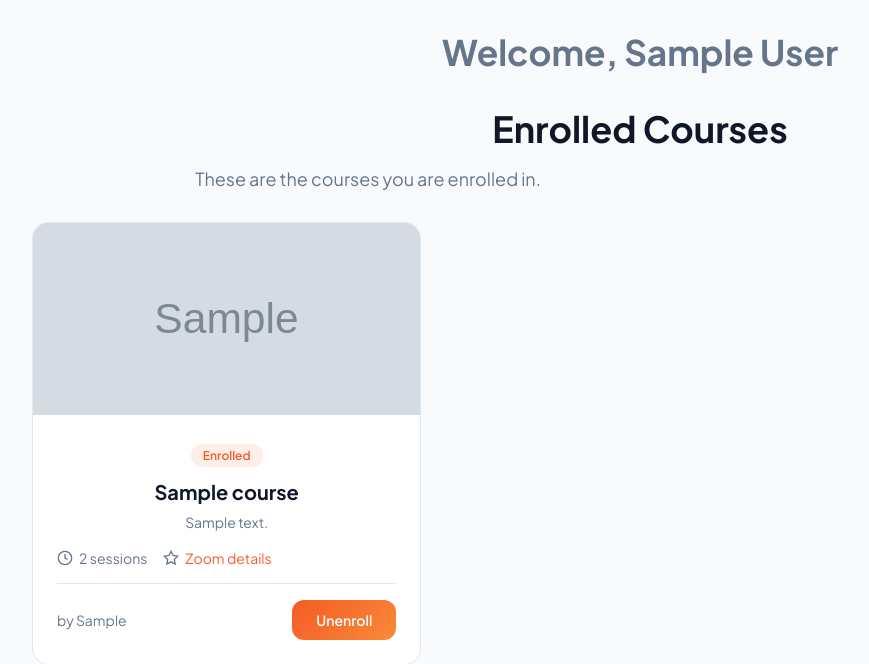
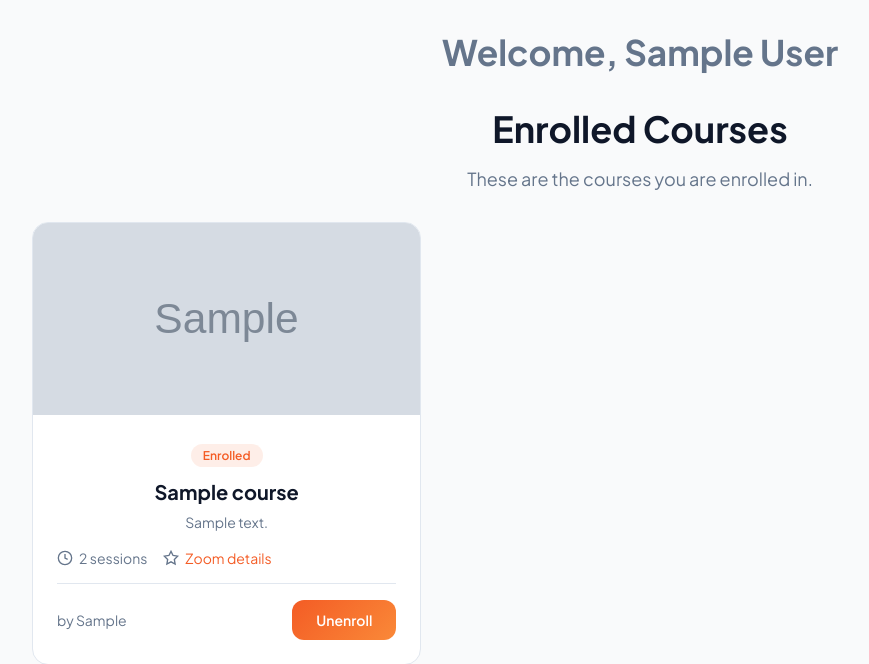
Before and after one commit to heres-riya/unoworld, a Flask app: page /dashboard in a window 1280 px wide. Shown: the part 67-731 px from the top of the page, without its empty margins (0-869 px from the left). Run offline with Flask 3, Linux system fonts and the light colour scheme; a user stored in the database is signed in; tables that the repository leaves empty hold one stand-in row (values such as "Sample post"); grey boxes marked "Sample" are stand-in pictures.

Commit message:
fixing text alignment

```diff
--- a/templates/portal.html
+++ b/templates/portal.html
@@ -40,7 +40,7 @@
 
     {% if student %}
      <h1 style="font-size: 2.25rem; font-weight: 700; margin-bottom: 1rem;">Enrolled Courses</h1>
-      <p style="color: hsl(var(--muted-foreground)); font-size: 1.125rem; max-width: 42rem; margin-bottom: 2rem;">
+      <p style="color: hsl(var(--muted-foreground)); font-size: 1.125rem; max-width: 42rem; margin: 0 auto 2rem auto;">
         These are the courses you are enrolled in.
       </p>
     {% else %}
```
